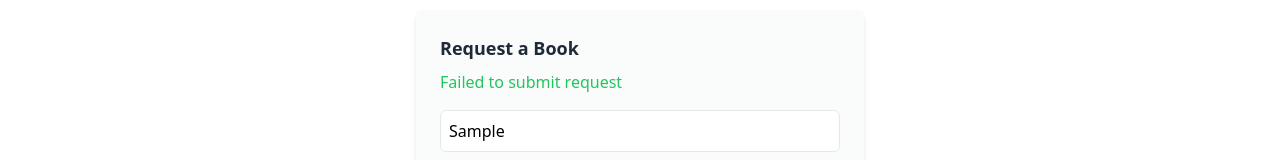
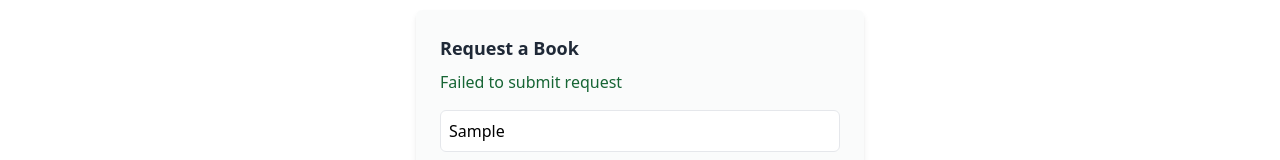
Before and after one commit to kjkrishnakj/libathon, a Next.js app: page /requestbook in a window 1280 px wide. Both pictures are taken after typing "Sample", "Sample" into the empty fields and a click on the button "Request Book". Shown: the part 132-292 px from the top of the page. Built offline with nearby package versions, Linux system fonts and the light colour scheme; no server answers; the database is empty.

Commit message:
c correction

```diff
--- a/pages/requestbook.js
+++ b/pages/requestbook.js
@@ -37,7 +37,7 @@ const RequestBook = () => {
 
     <div className="max-w-md bg-cyan-600 bg-opacity-40 backdrop-blur-xl  p-6 rounded-lg shadow-lg my-12 mx-auto p-6 bg-gray-100 rounded-md shadow-md">
       <h2 className="text-lg  font-bold text-gray-800">Request a Book</h2>
-      {message && <p className="mt-2 text-green-500">{message}</p>}
+      {message && <p className="mt-2 text-green-800">{message}</p>}
       <form onSubmit={handleSubmit} className="mt-4">
         <input
           type="text"
```
